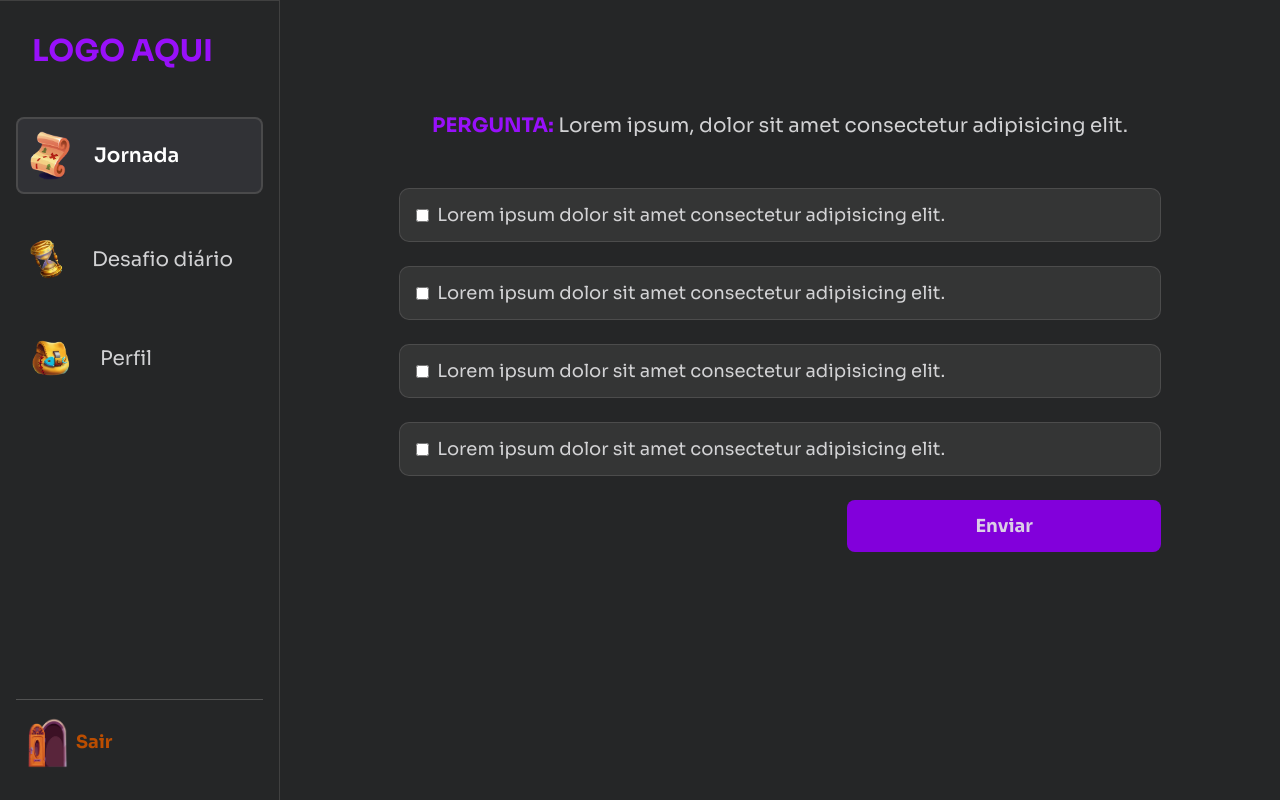
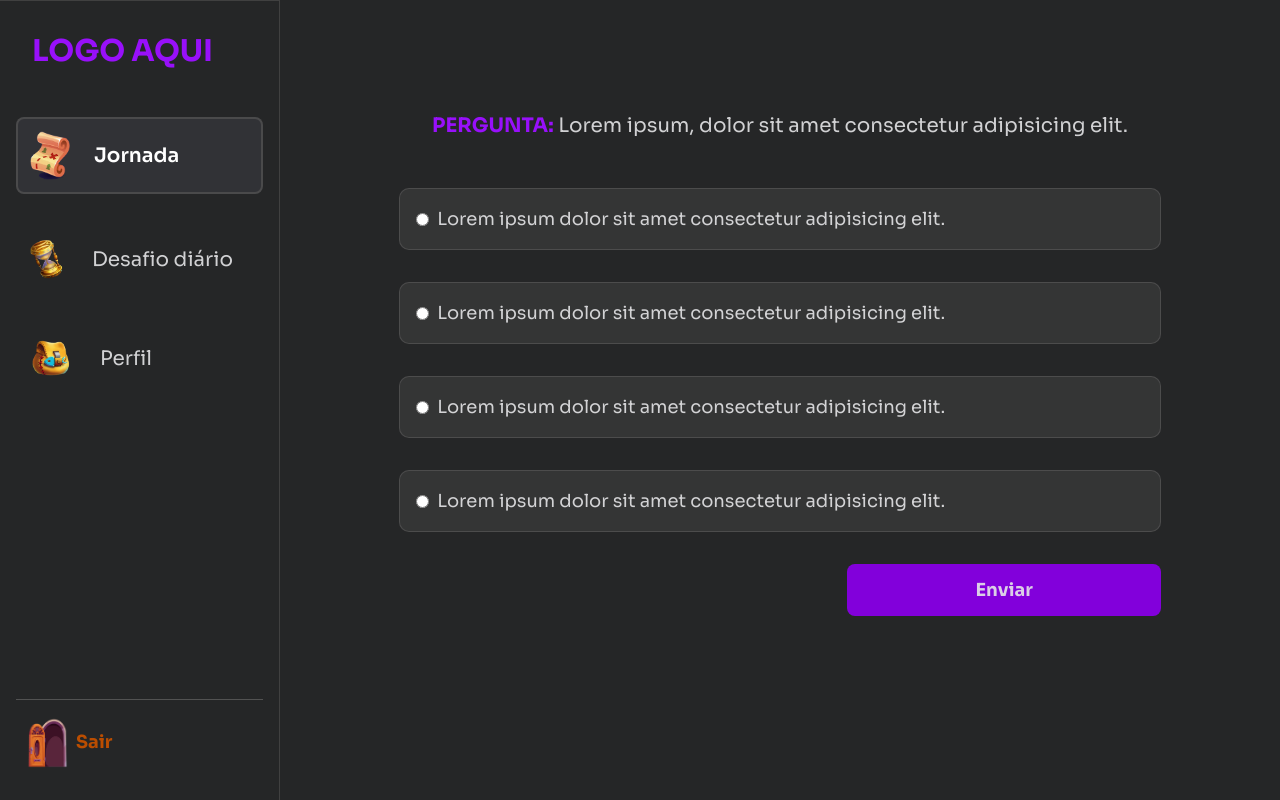
Before and after one commit to Leandro-MFarias/projeto-mais-prati, a React (Vite) app: page /daily in a window 1280 px wide. Built offline with nearby package versions, Linux system fonts and the light colour scheme.

Commit message:
feat: daily now working

```diff
--- a/src/components/daily.jsx
+++ b/src/components/daily.jsx
@@ -1,4 +1,55 @@
+import { useState } from "react";
+import { useForm } from "react-hook-form";
+
+import { FaCheckCircle } from "react-icons/fa";
+import { IoCloseCircle } from "react-icons/io5";
+
 export function Daily() {
+  const [answer, setAnswer] = useState(null);
+  const [loading, setLoading] = useState(null);
+  const { register, handleSubmit } = useForm();
+
+  const questions = [
+    {
+      question: "a",
+      value: "a",
+      description: "Lorem ipsum dolor sit amet consectetur adipisicing elit.",
+    },
+    {
+      question: "b",
+      value: "b",
+      description: "Lorem ipsum dolor sit amet consectetur adipisicing elit.",
+    },
+    {
+      question: "c",
+      value: "c",
+      description: "Lorem ipsum dolor sit amet consectetur adipisicing elit.",
+    },
+    {
+      question: "d",
+      value: "d",
+      description: "Lorem ipsum dolor sit amet consectetur adipisicing elit.",
+    },
+  ];
+
+  const correctAnswer = "b";
+
+  function borderColor(optionValue) {
+    if (!answer) return "border-neutral-600/80";
+    if (optionValue === answer) {
+      return answer === correctAnswer ? "border-lime-500" : "border-red-600";
+    }
+    return "border-neutral-600/80";
+  }
+
+  function handleForm(data) {
+    setLoading(true);
+    setTimeout(() => {
+      setAnswer(data.daily);
+      setLoading(false);
+    }, 1000);
+  }
+
   return (
     <div className="mx-6 flex flex-1 flex-col items-center space-y-12 pt-28">
       <h2 className="text-center text-xl">
@@ -6,49 +57,49 @@ export function Daily() {
         ipsum, dolor sit amet consectetur adipisicing elit.
       </h2>
 
-      <form className="flex w-full flex-col space-y-6 lg:w-[80%]">
-        <label
-          htmlFor="question-a"
-          className="flex cursor-pointer items-center space-x-2 rounded-lg border border-neutral-600/80 bg-neutral-700/60 px-4 py-3"
-        >
-          <input type="checkbox" name="a" id="question-a" />
-          <p className="text-lg">
-            Lorem ipsum dolor sit amet consectetur adipisicing elit.
-          </p>
-        </label>
+      <form
+        onSubmit={handleSubmit(handleForm)}
+        className="flex w-full flex-col space-y-8 lg:w-[80%]"
+      >
+        {questions.map((question, index) => (
+          <label
+            htmlFor={question.question}
+            className={`flex cursor-pointer items-center space-x-2 rounded-lg border bg-neutral-700/60 px-4 py-4 ${borderColor(question.value)}`}
+            key={index}
+          >
+            <input
+              type="radio"
+              name="daily"
+              value={question.value}
+              id={question.question}
+              {...register("daily")}
+            />
+            <p className="pl-2 text-lg sm:pl-0">{question.description}</p>
+          </label>
+        ))}
 
-        <label
-          htmlFor="question-a"
-          className="flex cursor-pointer items-center space-x-2 rounded-lg border border-neutral-600/80 bg-neutral-700/60 px-4 py-3"
-        >
-          <input type="checkbox" name="a" id="question-a" />
-          <p className="text-lg">
-            Lorem ipsum dolor sit amet consectetur adipisicing elit.
-          </p>
-        </label>
+        {answer !== null &&
+          (answer === correctAnswer ? (
+            <div className="flex items-center justify-center space-x-2">
+              <FaCheckCircle className="text-4xl text-lime-500" />
+              <p className="text-xl font-bold">Resposta Correta!</p>
+            </div>
+          ) : (
+            <div className="flex items-center justify-center space-x-2">
+              <IoCloseCircle className="text-4xl text-red-600" />
+              <p className="text-xl font-bold">Resposta Errada!</p>
+            </div>
+          ))}
 
-        <label
-          htmlFor="question-a"
-          className="flex cursor-pointer items-center space-x-2 rounded-lg border border-neutral-600/80 bg-neutral-700/60 px-4 py-3"
-        >
-          <input type="checkbox" name="a" id="question-a" />
-          <p className="text-lg">
-            Lorem ipsum dolor sit amet consectetur adipisicing elit.
-          </p>
-        </label>
-
-        <label
-          htmlFor="question-a"
-          className="flex cursor-pointer items-center space-x-2 rounded-lg border border-neutral-600/80 bg-neutral-700/60 px-4 py-3"
-        >
-          <input type="checkbox" name="a" id="question-a" />
-          <p className="text-lg">
-            Lorem ipsum dolor sit amet consectetur adipisicing elit.
-          </p>
-        </label>
-        <button className="cursor-pointer self-end rounded-md bg-purple-700 px-32 py-3 text-lg font-bold hover:bg-purple-600">
-          Enviar
-        </button>
+        {answer === null && (
+          <button
+            type="submit"
+            disabled={loading}
+            className="w-full cursor-pointer self-center rounded-md bg-purple-700 px-32 py-3 text-lg font-bold hover:bg-purple-600 lg:w-auto lg:self-end"
+          >
+            {loading ? "Enviando.." : "Enviar"}
+          </button>
+        )}
       </form>
     </div>
   );
```
